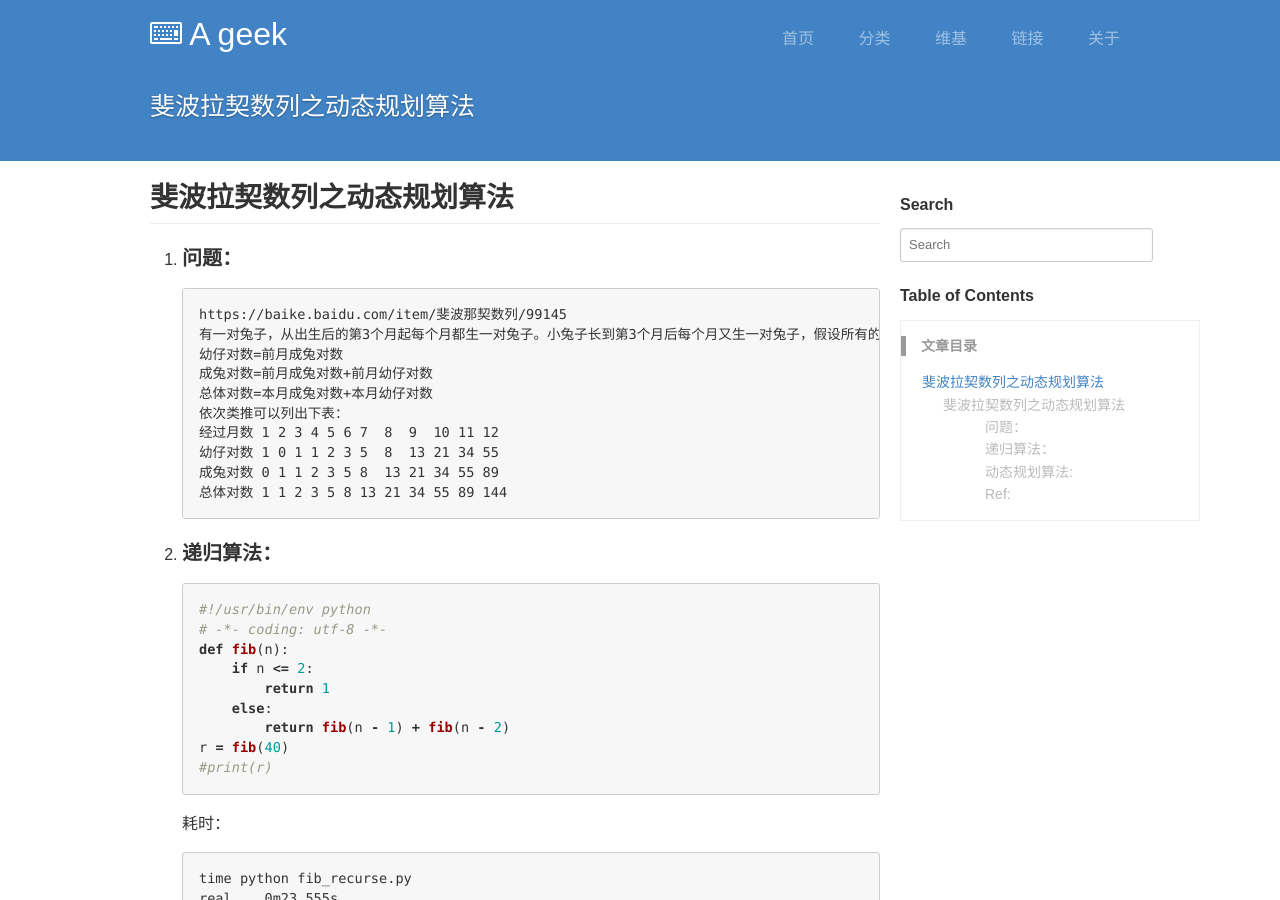
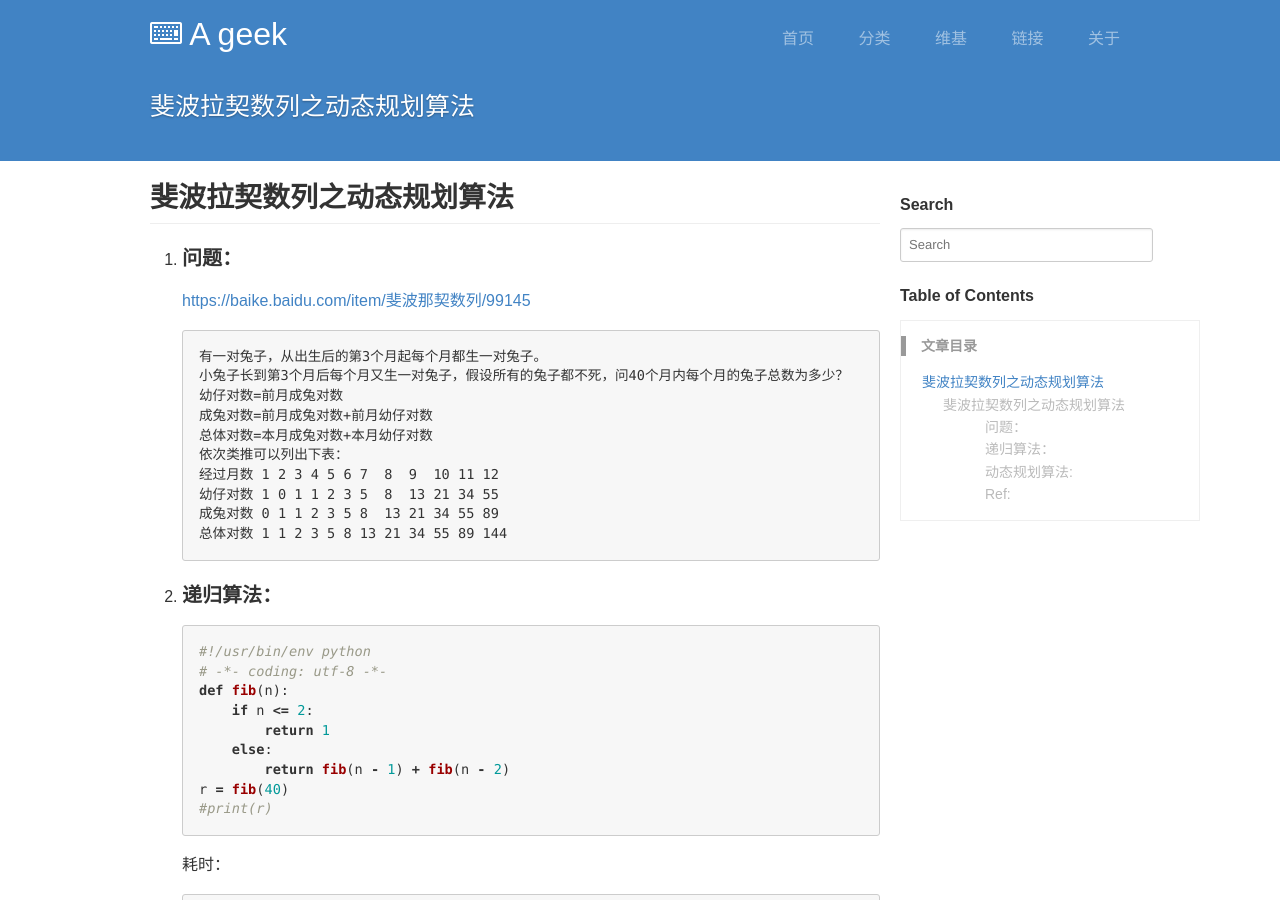
Before and after one commit to karlzheng/karlzheng.github.io, a Jekyll site: the page built from _posts/2019-05-25-斐波拉契数列之动态规划算法.md, in a window 1280 px wide and 900 px high. Built offline with Jekyll 4.4.1, drawn with Linux system fonts in a browser that asks for light colours; comment, search, counter and statistics services are not loaded; part of the change alters nothing that is shown.

````diff
--- a/_posts/2019-05-25-斐波拉契数列之动态规划算法.md
+++ b/_posts/2019-05-25-斐波拉契数列之动态规划算法.md
@@ -7,9 +7,11 @@ typora-root-url: ../
 ## 斐波拉契数列之动态规划算法
 
 1. #### 问题：
+
+   [https://baike.baidu.com/item/斐波那契数列/99145](https://baike.baidu.com/item/斐波那契数列/99145)
 ```
-https://baike.baidu.com/item/斐波那契数列/99145
-有一对兔子，从出生后的第3个月起每个月都生一对兔子。小兔子长到第3个月后每个月又生一对兔子，假设所有的兔子都不死，问40个月内每个月的兔子总数为多少？
+有一对兔子，从出生后的第3个月起每个月都生一对兔子。
+小兔子长到第3个月后每个月又生一对兔子，假设所有的兔子都不死，问40个月内每个月的兔子总数为多少？
 幼仔对数=前月成兔对数
 成兔对数=前月成兔对数+前月幼仔对数
 总体对数=本月成兔对数+本月幼仔对数
````
